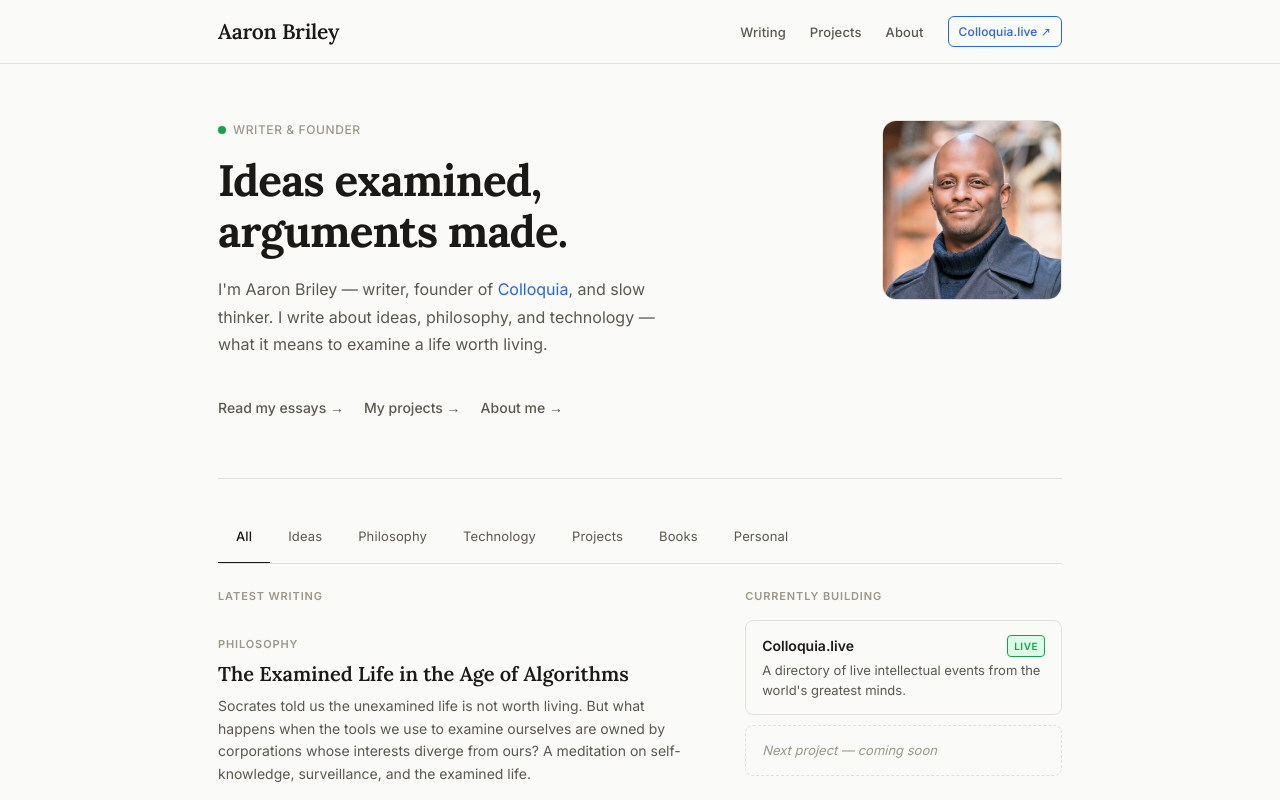
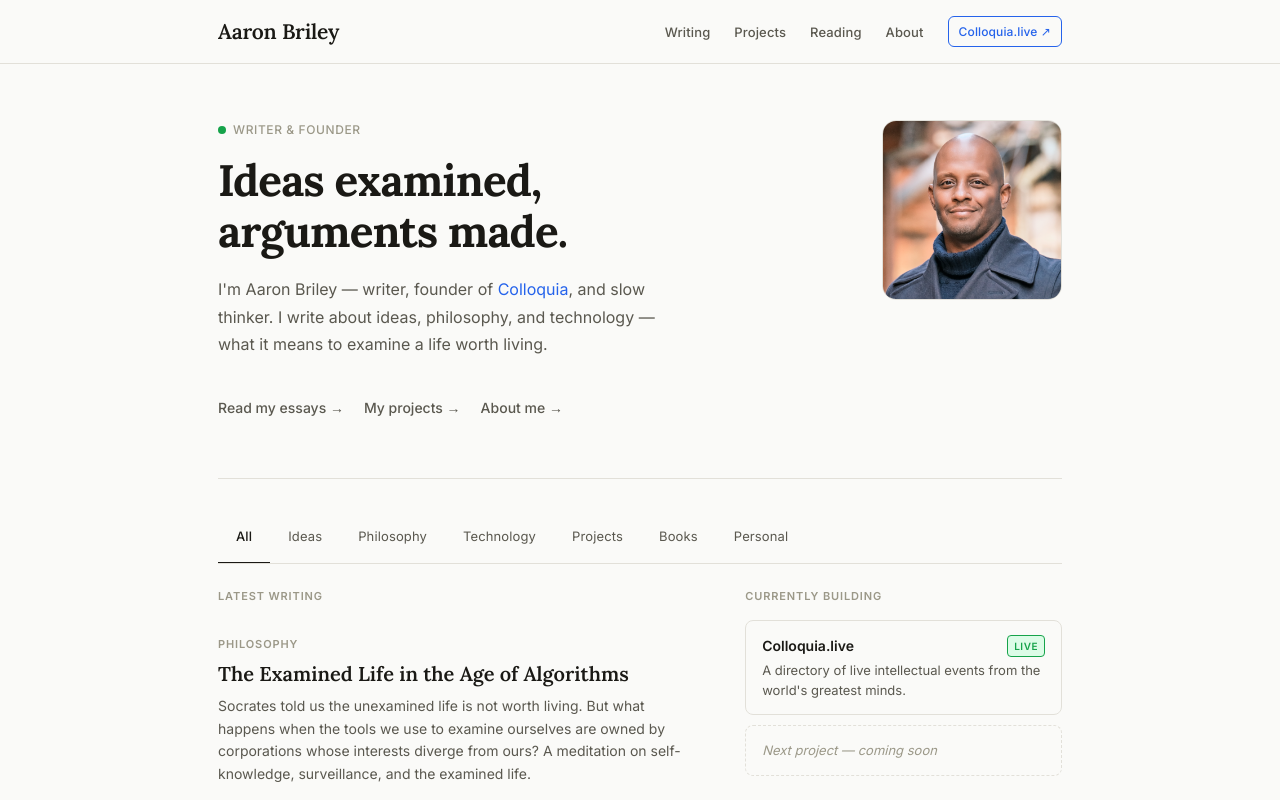
Before and after one commit to aaronbriley/aaron-briley-site, a React (Vite) app: page / in a window 1280 px wide. Shown: the top 800 px of the page. Built offline with nearby package versions, Linux system fonts and the light colour scheme.

Commit message:
Update Nav.tsx

```diff
--- a/src/components/Nav.tsx
+++ b/src/components/Nav.tsx
@@ -4,7 +4,7 @@ import { Link, useLocation } from "react-router-dom";
 const NAV_LINKS = [
   { href: "/writing", label: "Writing" },
   { href: "/projects", label: "Projects" },
-
+  { href: "/reading", label: "Reading" },
   { href: "/about", label: "About" },
 ];
 
```
